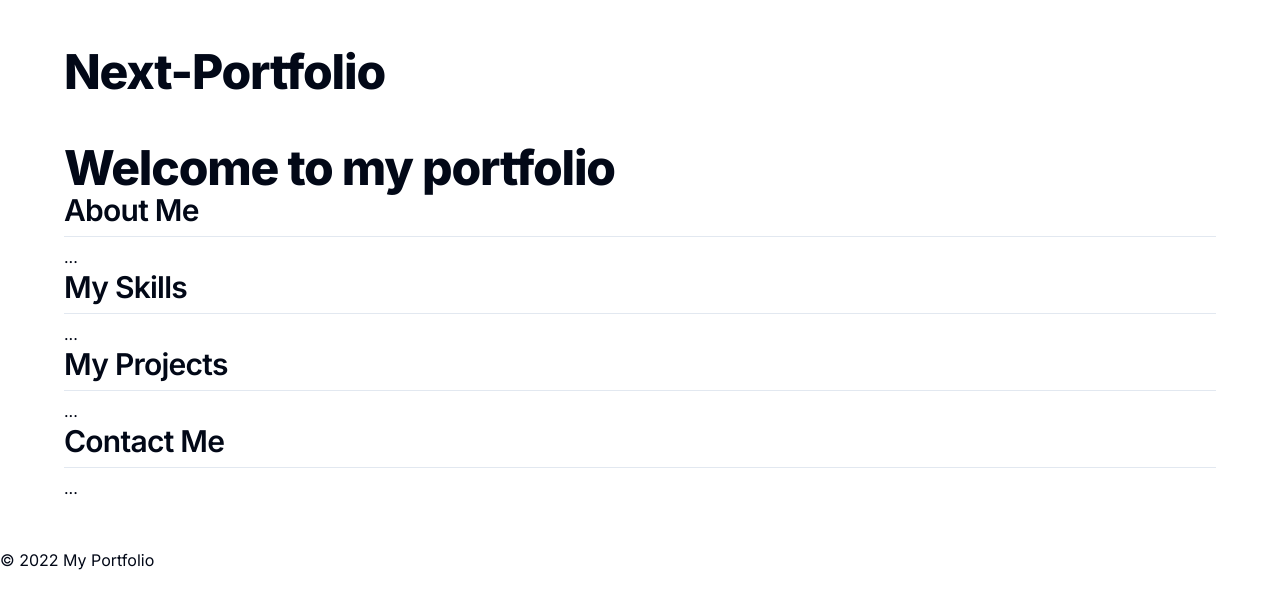
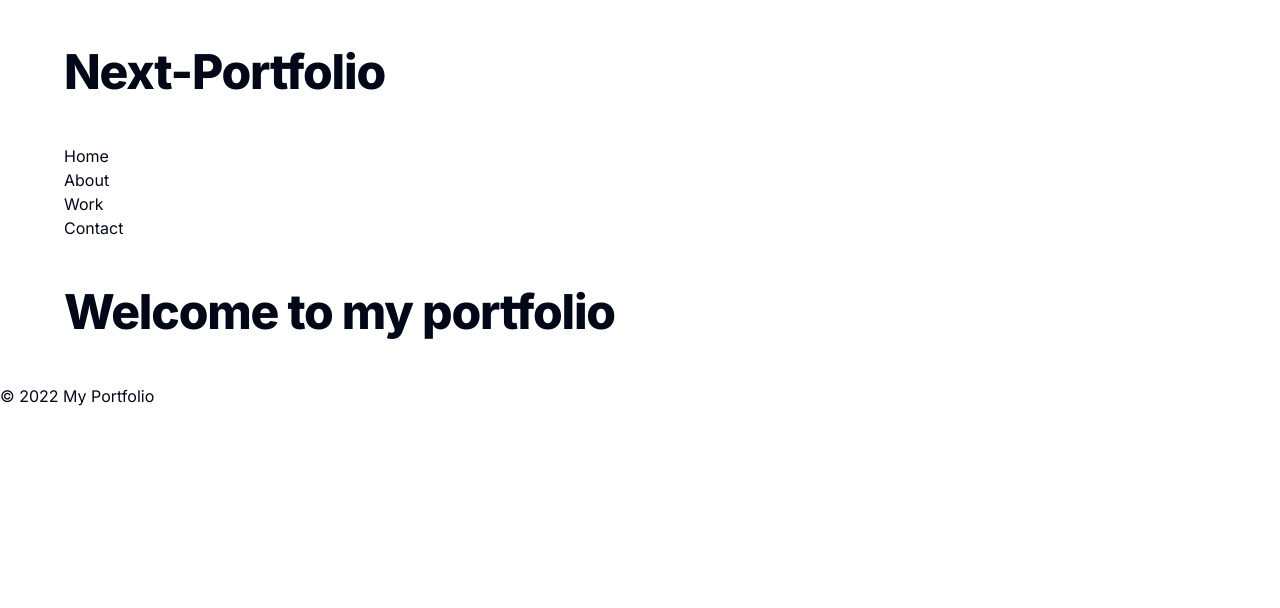
Before and after one commit to dwk601/next-portfolio, a Next.js app: page / in a window 1280 px wide. Shown: the top 608 px of the page. Built offline with nearby package versions, Linux system fonts and the light colour scheme.

Commit message:
Add contact page and navbar component

```diff
--- /dev/null
+++ b/src/app/contact/page.tsx
@@ -0,0 +1,8 @@
+export default function Contact() {
+  return (
+    <div>
+      <h1>Contact Me</h1>
+      <p>...</p>
+    </div>
+  );
+}
--- a/src/app/page.tsx
+++ b/src/app/page.tsx
@@ -1,8 +1,10 @@
-import Head from 'next/head'
+import Head from "next/head";
+import Navbar from "@/components/navbar";
 
-export default function Portfolio() {
+export default function home() {
   return (
     <div>
+      <Navbar />
       <Head>
         <title>My Portfolio</title>
         <meta name="description" content="Welcome to my portfolio" />
@@ -11,31 +13,11 @@
 
       <main>
         <h1>Welcome to my portfolio</h1>
-
-        <section>
-          <h2>About Me</h2>
-          <p>...</p>
-        </section>
-
-        <section>
-          <h2>My Skills</h2>
-          <p>...</p>
-        </section>
-
-        <section>
-          <h2>My Projects</h2>
-          <p>...</p>
-        </section>
-
-        <section>
-          <h2>Contact Me</h2>
-          <p>...</p>
-        </section>
       </main>
 
       <footer>
         <p>© 2022 My Portfolio</p>
       </footer>
     </div>
-  )
+  );
 }
--- /dev/null
+++ b/src/app/work/page.tsx
@@ -0,0 +1,17 @@
+import Navbar from "@/components/navbar";
+
+export default function Work() {
+  return (
+    <div>
+      <Navbar />
+      <section>
+        <h1>My Experience</h1>
+        <p>...</p>
+      </section>
+      <section>
+        <h2>My Projects</h2>
+        <p>...</p>
+      </section>
+    </div>
+  );
+}
--- /dev/null
+++ b/src/components/navbar.tsx
@@ -0,0 +1,22 @@
+import Link from "next/link";
+
+export default function Navbar() {
+  return (
+    <nav>
+      <ul>
+        <li>
+          <Link href="/">Home</Link>
+        </li>
+        <li>
+          <Link href="/about">About</Link>
+        </li>
+        <li>
+          <Link href="/work">Work</Link>
+        </li>
+        <li>
+          <Link href="/contact">Contact</Link>
+        </li>
+      </ul>
+    </nav>
+  );
+}
```
